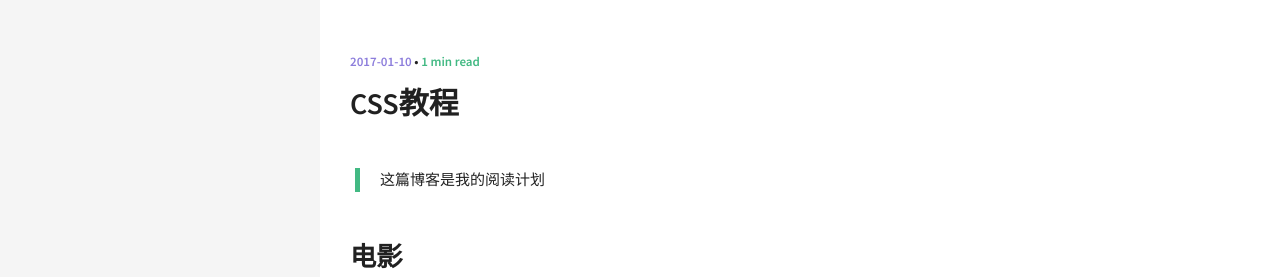
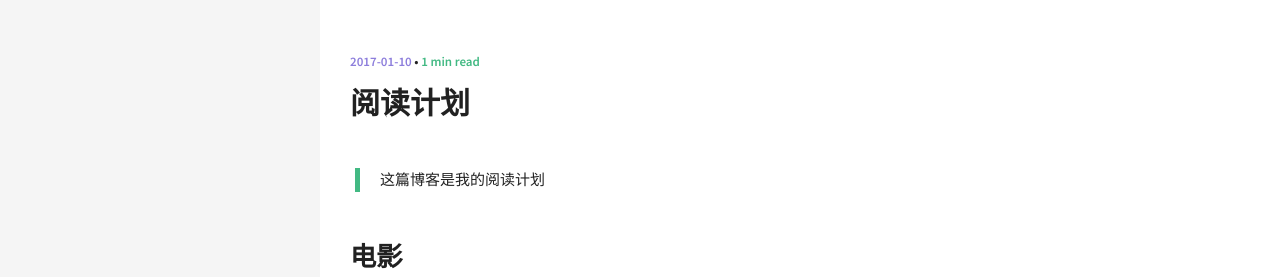
Before and after one commit to transcendtron/liuqinh2s.github.io, a Jekyll site: the page built from _posts/2017-1-10-阅读计划.md, in a window 1280 px wide. Shown: the top 277 px of the page. Built offline with Jekyll 4.4.1, drawn with Linux system fonts in a browser that asks for light colours; comment, search, counter and statistics services are not loaded.

```diff
--- a/_posts/2017-1-10-阅读计划.md
+++ b/_posts/2017-1-10-阅读计划.md
@@ -1,6 +1,6 @@
 ---
 layout: post
-title: CSS教程
+title: 阅读计划
 categories: 教程
 tags: [CSS]
 tags: [前端]
```
